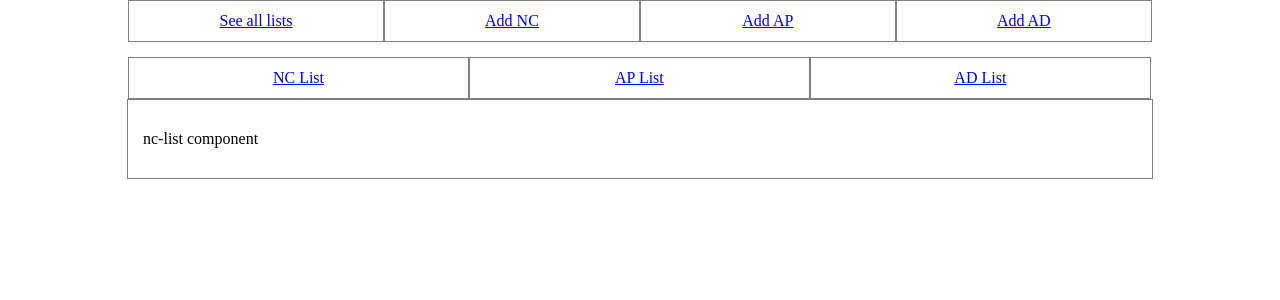
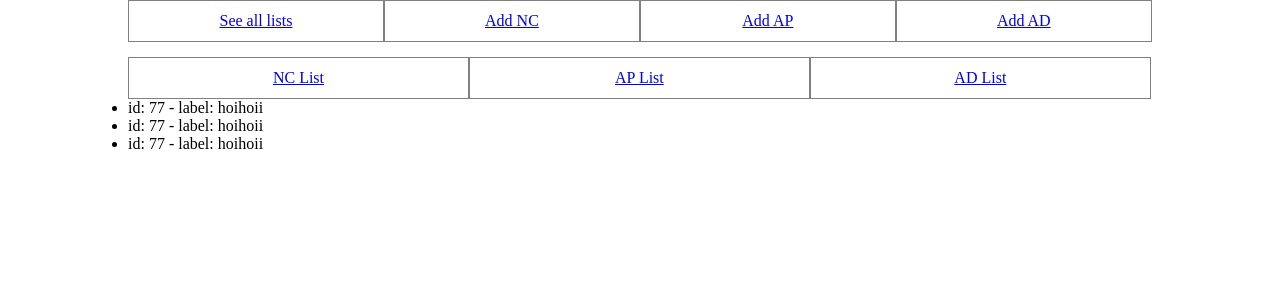
Before and after one commit to Khang90800/ncm3, an Angular app: page /nc-list in a window 1280 px wide. Shown: the top 300 px of the page. Built offline with nearby package versions, Linux system fonts and the light colour scheme.

Commit message:
simple interpolation in nc component

```diff
--- a/src/app/app.component.ts
+++ b/src/app/app.component.ts
@@ -1,4 +1,4 @@
-import { Component, VERSION } from '@angular/core';
+import { Component } from '@angular/core';
 
 @Component({
   selector: 'my-app',
@@ -6,5 +6,4 @@ import { Component, VERSION } from '@angular/core';
   styleUrls: [ './app.component.css' ]
 })
 export class AppComponent  {
-  name = 'Angular ' + VERSION.major;
 }
--- a/src/app/app.module.ts
+++ b/src/app/app.module.ts
@@ -14,6 +14,7 @@ import { FourOhFourComponent } from '../four-oh-four/four-oh-four.component';
 import { NcListComponent } from '../list-menu/nc-list/nc-list.component';
 import { ApListComponent } from '../list-menu/ap-list/app-list.component';
 import { AdListComponent } from '../list-menu/ad-list/ad-list.component';
+import { NcComponent } from '../list-menu/nc-list/nc/nc.component';
 
 const appRoutes: Routes = [
   { path: 'add-nc', component: AddNcComponent },
@@ -44,7 +45,8 @@ const appRoutes: Routes = [
     AdListComponent,
     ApListComponent,
     NcListComponent,
-    FourOhFourComponent
+    FourOhFourComponent,
+    NcComponent
   ],
   bootstrap: [
     AppComponent
--- a/src/list-menu/nc-list/nc-list.component.html
+++ b/src/list-menu/nc-list/nc-list.component.html
@@ -1,5 +1,9 @@
 <app-list-menu></app-list-menu>
 
-<div class="subMenuContainer">
-  <p>nc-list component</p>
+<div class="subListContainer">
+  <ul>
+    <li><app-nc></app-nc></li>
+    <li><app-nc></app-nc></li>
+    <li><app-nc></app-nc></li>
+  </ul>
 </div>
--- /dev/null
+++ b/src/list-menu/nc-list/nc/nc.component.html
@@ -0,0 +1 @@
+id: {{ ncId }} - label: {{ ncLabel }}
--- /dev/null
+++ b/src/list-menu/nc-list/nc/nc.component.ts
@@ -0,0 +1,16 @@
+import { Component, OnInit } from '@angular/core';
+
+@Component({
+  selector: 'app-nc',
+  templateUrl: './nc.component.html',
+  styleUrls: [ './nc.component.css' ]
+})
+export class NcComponent implements OnInit {
+
+  ncId = '77';
+  ncLabel = 'hoihoii';
+
+  constructor() {}
+
+  ngOnInit() {}
+}
--- a/src/styles.css
+++ b/src/styles.css
@@ -10,3 +10,9 @@
   border: 1px solid grey;
   padding: 15px 0 15px 0;
 }
+
+.subListContainer {
+  min-width: 800 px;
+  width: 80%;
+  margin: auto;
+}
```
Also changed, not shown: src/list-menu/nc-list/nc/nc.component.css (added).
